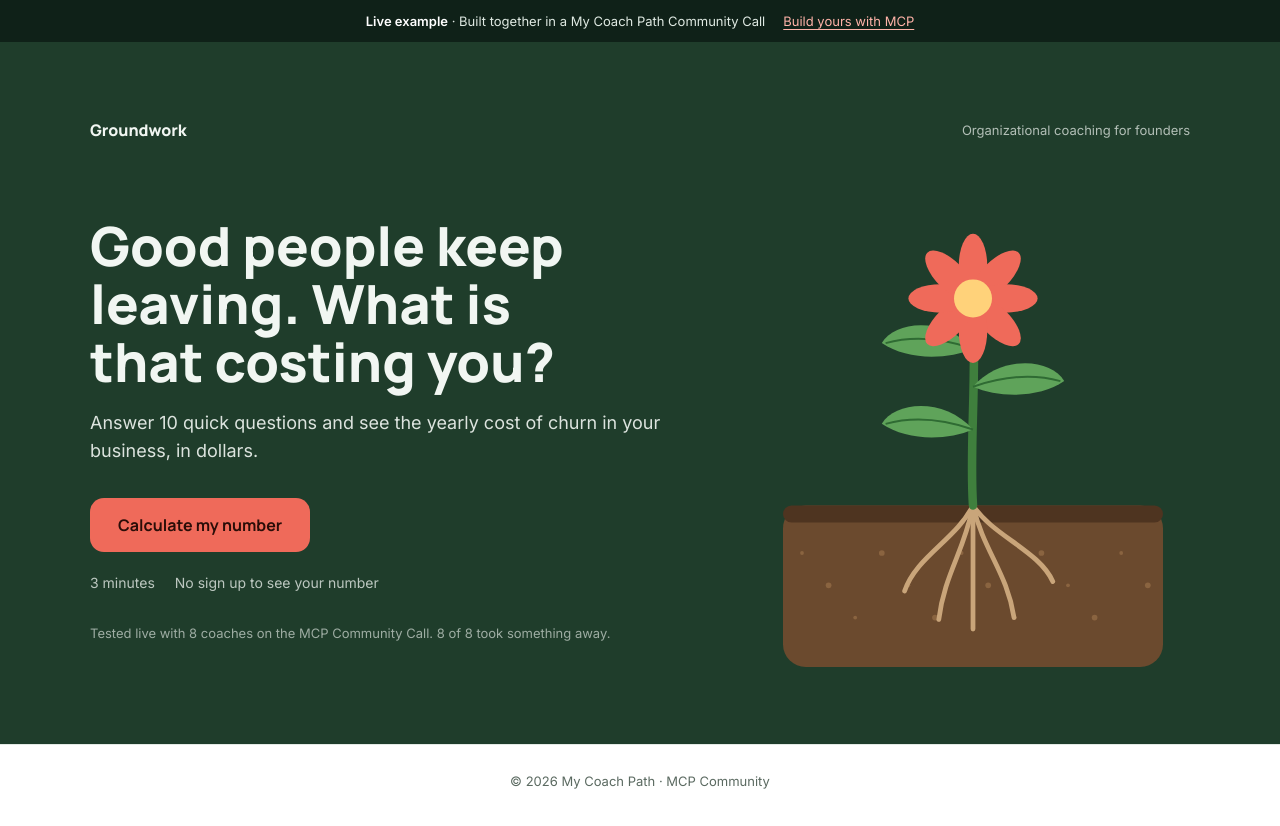
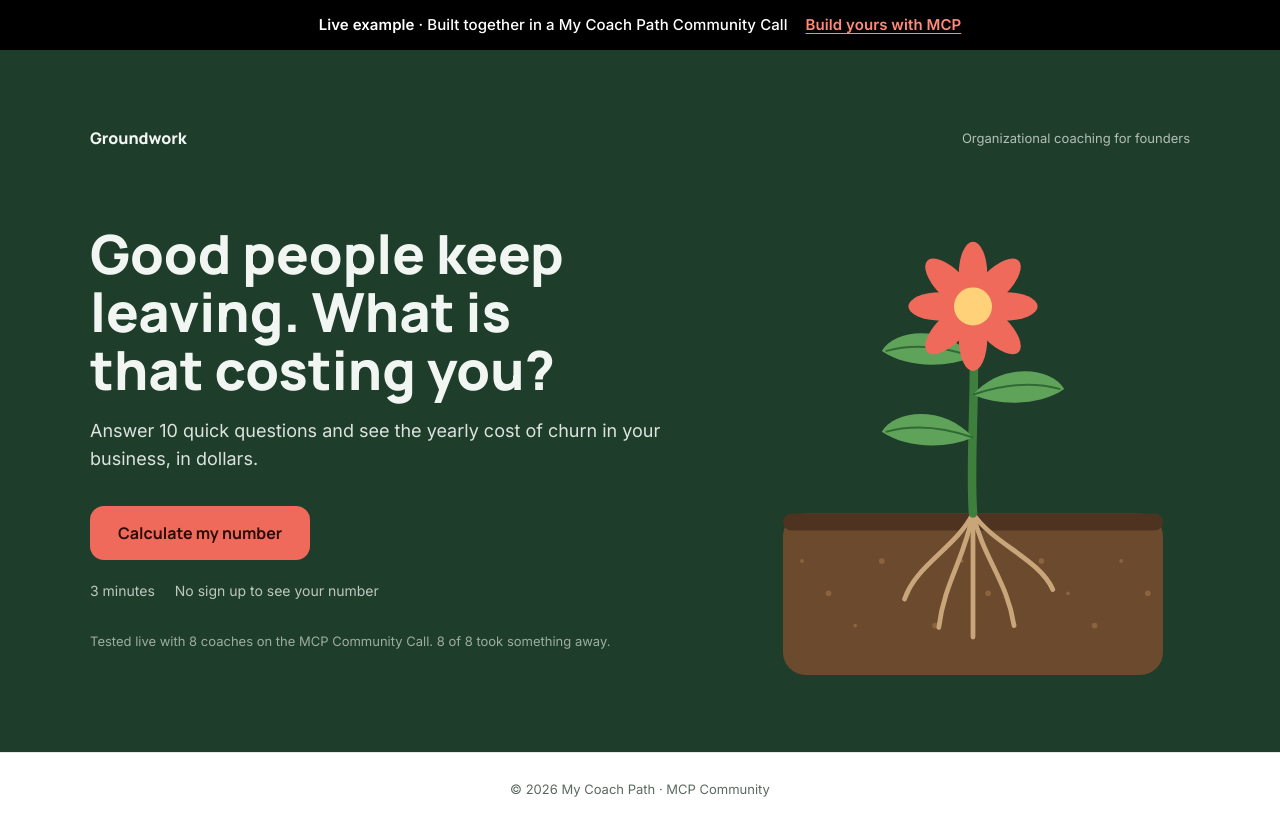
Before and after one commit to thetomaris/mycoachpath-site, a plain HTML site: page site/thanksgiving/index.html in a window 1280 px wide. Drawn offline with Linux system fonts and the light colour scheme.

Commit message:
Thanksgiving page: larger black top bar

```diff
--- a/site/thanksgiving/index.html
+++ b/site/thanksgiving/index.html
@@ -29,18 +29,18 @@ p{margin:0}
 .testbar button{font:500 13px Inter,sans-serif;min-height:34px;padding:0 12px;border-radius:8px;border:1px solid var(--line);background:var(--bg);color:var(--ink);cursor:pointer}
 .testbar button[aria-current=true]{background:var(--field);color:var(--fieldInk);border-color:var(--field)}
 .testbar.show{display:flex}
-.exbar{height:42px;overflow:hidden;display:block;padding:0 16px;background:#0f2118;color:#dfe9e2;font-size:13px;text-align:center}
+.exbar{height:50px;overflow:hidden;display:block;padding:0 16px;background:#000;color:#fff;font:500 15px/1.3 Inter,sans-serif;text-align:center;letter-spacing:.005em}
 .exin{transition:transform .7s cubic-bezier(.65,0,.35,1)}
 .exl>span{min-width:0;overflow:hidden;text-overflow:ellipsis}
 .exl>a{flex:none}
-.exl{height:42px;display:flex;align-items:center;justify-content:center;gap:18px;white-space:nowrap;overflow:hidden;text-overflow:ellipsis}
+.exl{height:50px;display:flex;align-items:center;justify-content:center;gap:18px;white-space:nowrap;overflow:hidden;text-overflow:ellipsis}
 .exl .tk{display:inline-block}
 .exbar.promo .tk{animation:wob 1s ease .6s 2}
 @keyframes wob{0%,100%{transform:rotate(0)}25%{transform:rotate(-14deg)}75%{transform:rotate(14deg)}}
 .exl .sm{display:none}
-@media(max-width:600px){.exl{gap:12px;font-size:13px}.exl .lg{display:none}.exl .sm{display:inline}}
+@media(max-width:600px){.exl{gap:12px;font-size:14px}.exl .lg{display:none}.exl .sm{display:inline}}
 .exbar b{font-weight:600;color:#fff}
-.exbar a{color:#ffb3a8;text-underline-offset:3px}
+.exbar a{color:#ff8a78;font-weight:600;text-underline-offset:3px}
 .offer{margin-top:clamp(64px,9vw,120px);padding:clamp(32px,5vw,64px);border-radius:24px;background:#0f2118;color:#eef4f0;scroll-margin-top:24px}
 .offer .kicker{color:#ffb3a8}
 .offer p{opacity:.85;margin-top:14px;max-width:36em}
@@ -485,7 +485,7 @@ document.addEventListener('keydown',e=>{
 });
 const ex=$('exbar'),exin=ex.querySelector('.exin');let exI=0,exHover=false;
 ex.addEventListener('mouseenter',()=>{exHover=true});ex.addEventListener('mouseleave',()=>{exHover=false});
-function rot(){if(!exHover){exI=(exI+1)%3;exin.style.transform=`translateY(${-42*exI}px)`;ex.classList.toggle('promo',exI===1)}setTimeout(rot,exI===0?5000:4500)}
+function rot(){if(!exHover){exI=(exI+1)%3;exin.style.transform=`translateY(${-50*exI}px)`;ex.classList.toggle('promo',exI===1)}setTimeout(rot,exI===0?5000:4500)}
 const TG_END=Date.parse('2026-11-27T22:59:00Z');
 if(Date.now()>TG_END){$('tgline').textContent='The Thanksgiving free build offer has ended.';$('tgnote').remove()}else setTimeout(rot,3000);
 S.preview=location.hash==='#preview';
```
